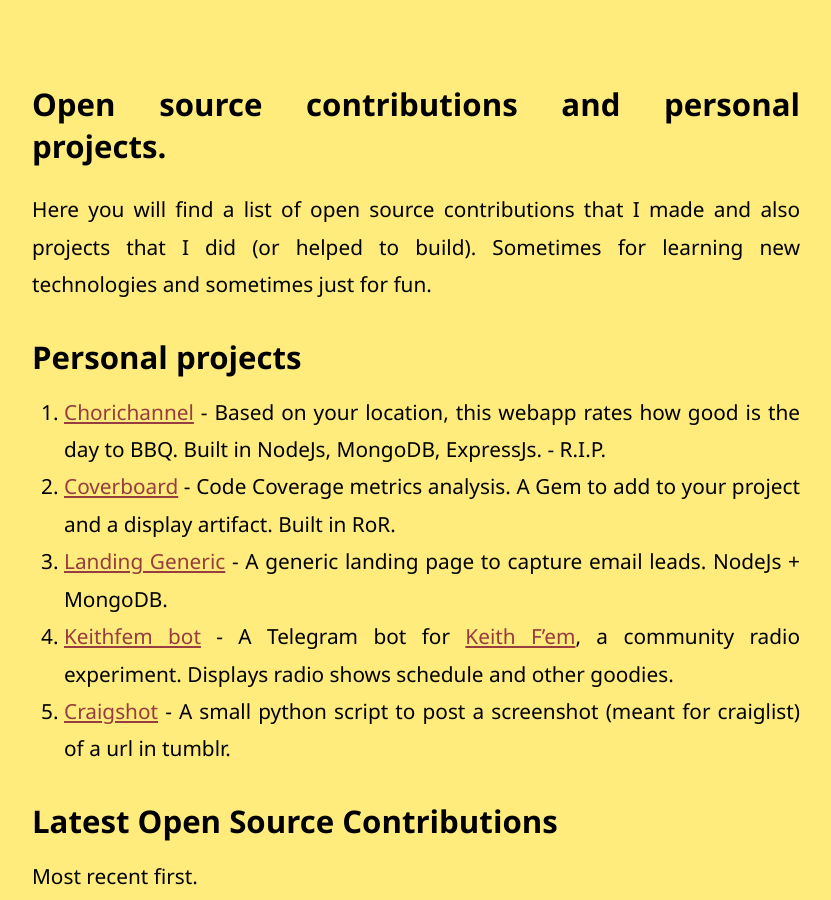
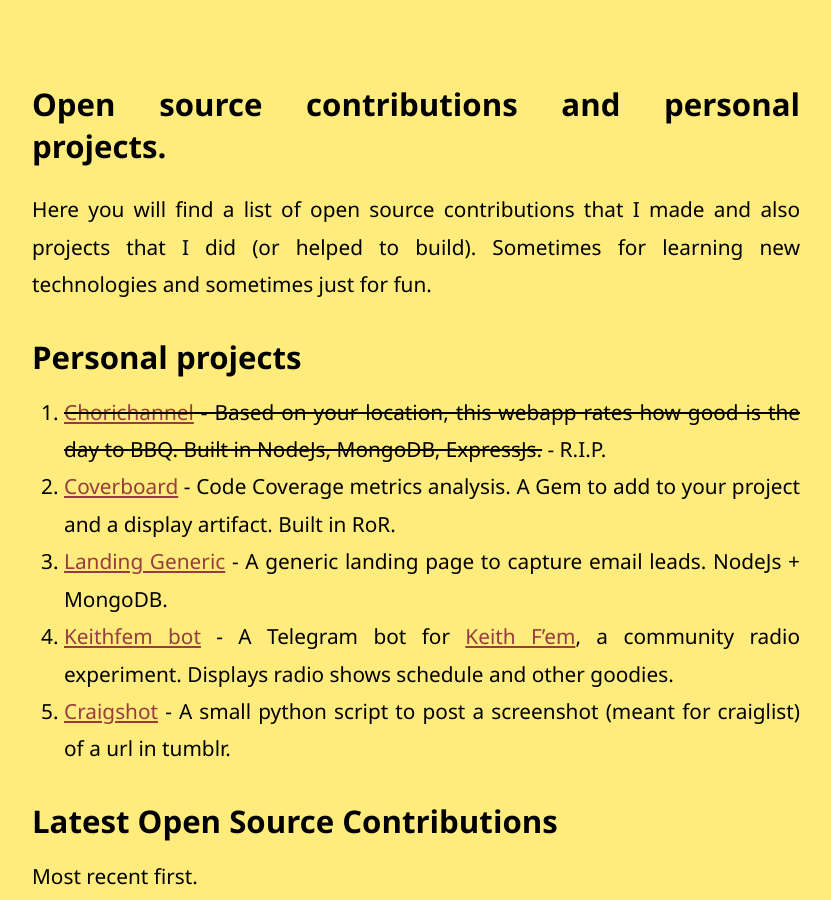
Before and after one commit to mazzi/mazzi.github.com, a Jekyll site: the page built from projects.md, in a window 1280 px wide and 900 px high. Shown: the whole window, without its empty margins (224-1055 px from the left). Built offline with Jekyll 4.4.1, drawn with Linux system fonts in a browser that asks for light colours.

```diff
--- a/projects.md
+++ b/projects.md
@@ -7,7 +7,7 @@ Here you will find a list of open source contributions that I made and also proj
 
 ### Personal projects
 
-1. [Chorichannel](http://www.chorichannel.com.ar) - Based on your location, this webapp rates how good is the day to BBQ. Built in NodeJs, MongoDB, ExpressJs. - R.I.P.
+1. ~~[Chorichannel](http://www.chorichannel.com.ar) - Based on your location, this webapp rates how good is the day to BBQ. Built in NodeJs, MongoDB, ExpressJs.~~ - R.I.P.
 2. [Coverboard](https://github.com/Coverboard) - Code Coverage metrics analysis. A Gem to add to your project and a display artifact. Built in RoR.
 3. [Landing Generic](https://github.com/mazzi/landing-generic) - A generic landing page to capture email leads. NodeJs + MongoDB.
 4. [Keithfem bot](https://github.com/mazzi/keithfembot) - A Telegram bot for [Keith F'em](https://www.keithfem.com/), a community radio experiment. Displays radio shows schedule and other goodies.
```
